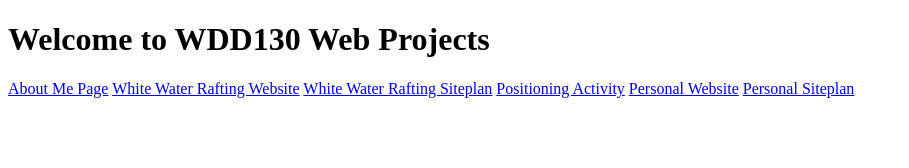
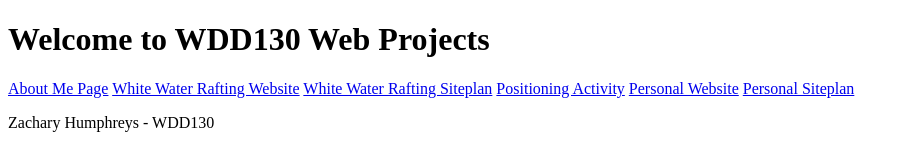
Before and after one commit to zhumphreys/wdd103, a plain HTML site: page index.html in a window 1280 px wide. Shown: the whole page, without its empty margins (0-909 px from the left). Drawn offline with Linux system fonts and the light colour scheme.

Commit message:
Added paragraph

```diff
--- a/index.html
+++ b/index.html
@@ -16,5 +16,6 @@
   <a href="#">Personal Website</a>
   <a href="#">Personal Siteplan</a>
 </nav>
+<p>Zachary Humphreys - WDD130</p>
 </body>
 </html>
```
